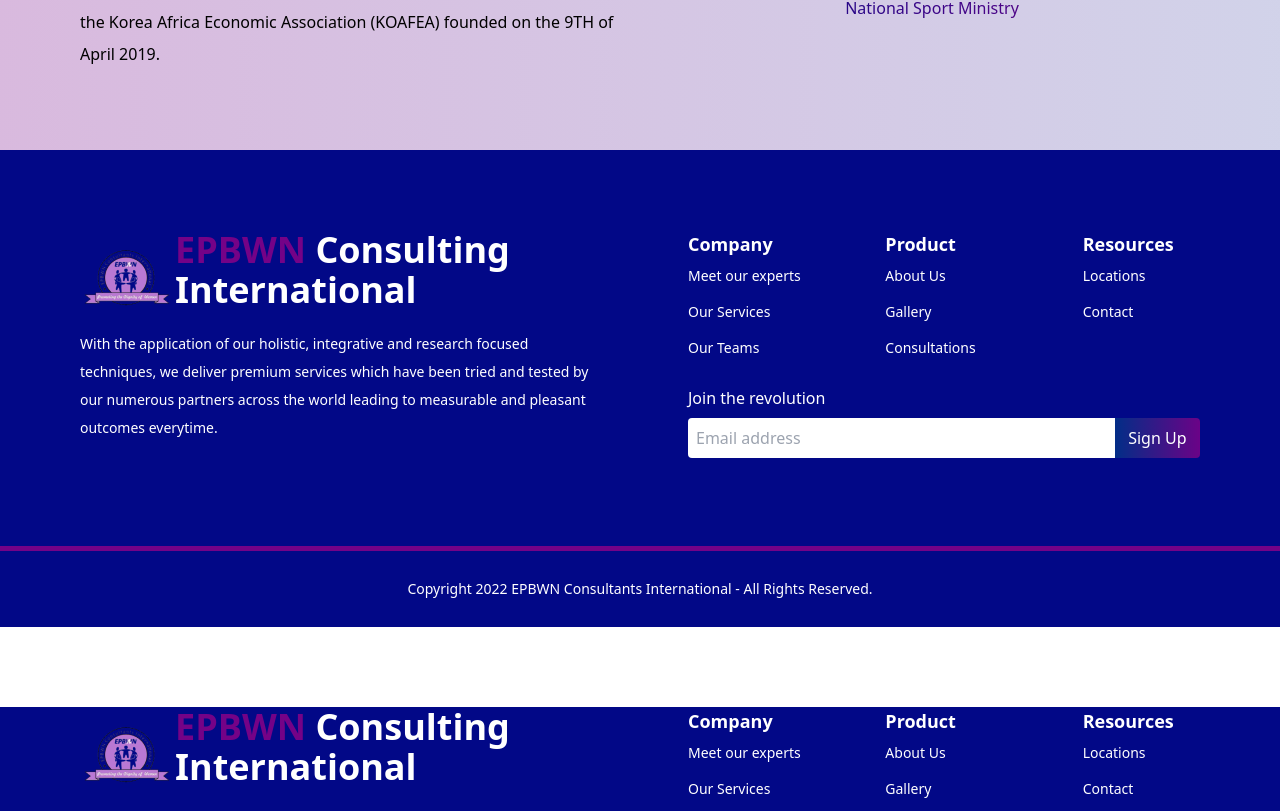
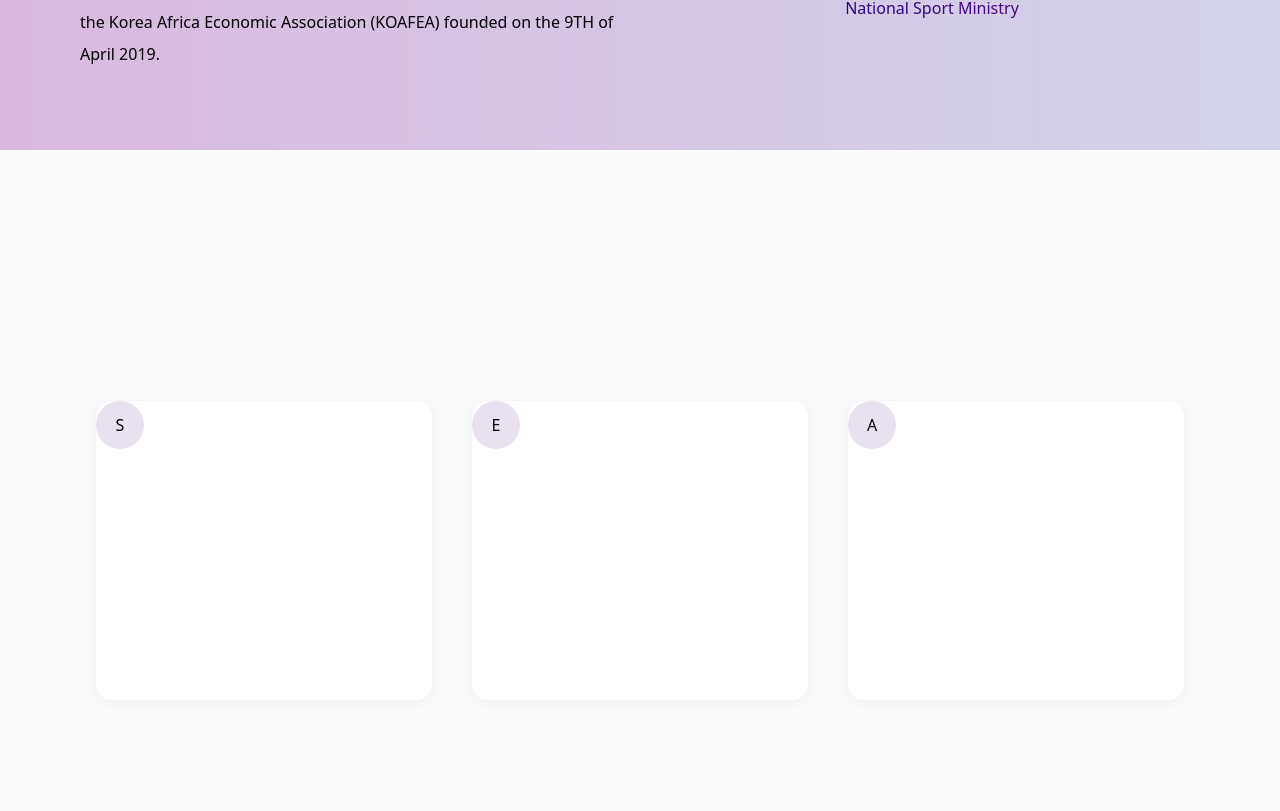
Before and after one commit to amainooti/EPWB-consultancy, a React (Create React App) app: page / in a window 1280 px wide. Shown: the part 5709-6520 px from the top of the page. Built offline with nearby package versions, Linux system fonts and the light colour scheme.

Commit message:
had small chance, did small update to the carousel

```diff
--- a/src/components/Carousel.jsx
+++ b/src/components/Carousel.jsx
@@ -3,9 +3,10 @@
 
 function Carousel() {
   return (
-      <div className='w-full '>
-          <Reviewcard />
-
+      <div className='w-full px-24 gap-10 text-center flex items-center bg-gray-50 h-screen'>
+          <Reviewcard name= "S" />
+          <Reviewcard name= "E" />
+          <Reviewcard name= "A" />
     </div>
   )
 }
--- a/src/components/Circleavater.js
+++ b/src/components/Circleavater.js
@@ -2,8 +2,8 @@
 
 function Circleavater({name}) {
   return (
-      <div className='rounded-full bg-[#E9E0F0] w-6 h-6'>
-          <p>{ name}</p>
+    <div className='rounded-full grid place-content-center bg-[#E9E0F0] w-12 h-12'>
+      <p className='uppercase'>{ name}</p>
     </div>
   )
 }
--- a/src/components/Footersection.jsx
+++ b/src/components/Footersection.jsx
@@ -46,7 +46,7 @@
             <p>Join the revolution</p>
             <form action="#" method="post" className="flex items-center">
               <label htmlFor="" className="w-5/6">
-                <input type="email" name="email" className="p-2 my-2 rounded-l w-full" placeholder="Email address"/>
+                <input type="email" name="email" className="p-2 text-black focus:outline-none my-2 rounded-l w-full" placeholder="Email address"/>
               </label>
               <button type="submit" style={{backgroundImage: "linear-gradient(to right, rgba(2, 70, 135, 0.6),rgba(116, 2, 135, 0.92)"}} className="p-2 rounded-r capitalize w-1/6">sign up</button>
             </form>
--- a/src/components/Home/Home.jsx
+++ b/src/components/Home/Home.jsx
@@ -8,6 +8,7 @@
 import Foundersection from "../Foundersection";
 import Footersection from "../Footersection";
 import Copyright from "../Copyright";
+import Carousel from '../Carousel';
 
 function Home() {
   return (
@@ -18,7 +19,8 @@
     <Aboutbottom />
     <Aboutending />
     <Services/>
-    <Foundersection/>
+    <Foundersection />
+    <Carousel />
     <Footersection/>
     <Copyright/>
   </div>
--- a/src/components/Reviewcard.jsx
+++ b/src/components/Reviewcard.jsx
@@ -1,9 +1,10 @@
 import React from 'react'
+import Circleavater from './Circleavater'
 
-function Reviewcard() {
+function Reviewcard({name}) {
   return (
-      <div className='flex w-12 h-11 shadow-md'>
-
+    <div className='flex shadow-lg w-[384px] h-[299px] bg-white ' style={{ boxShadow: "0px 2px 10px 1px rgba(210, 210, 210, 0.25)", borderRadius: "16px" }}>
+      <Circleavater name={name} />
     </div>
   )
 }
```
